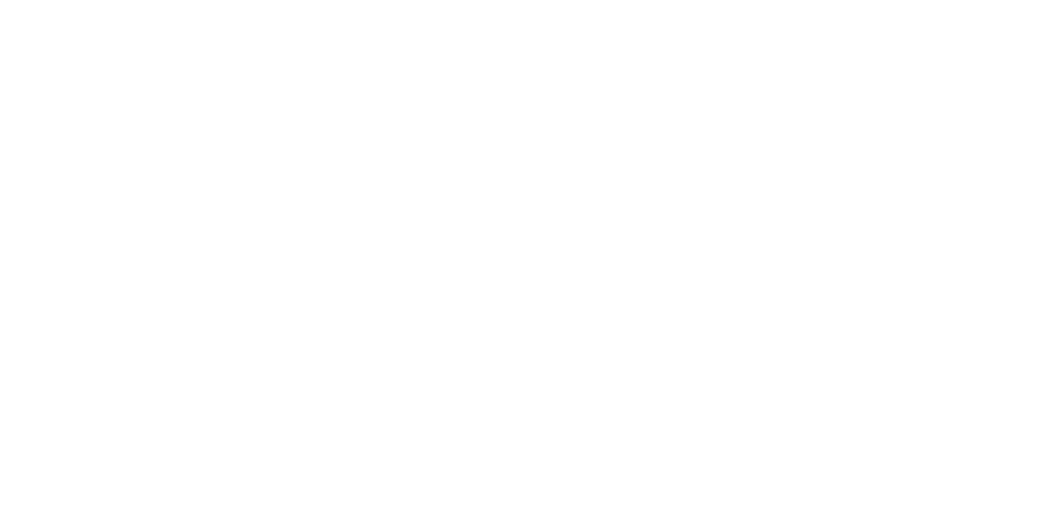
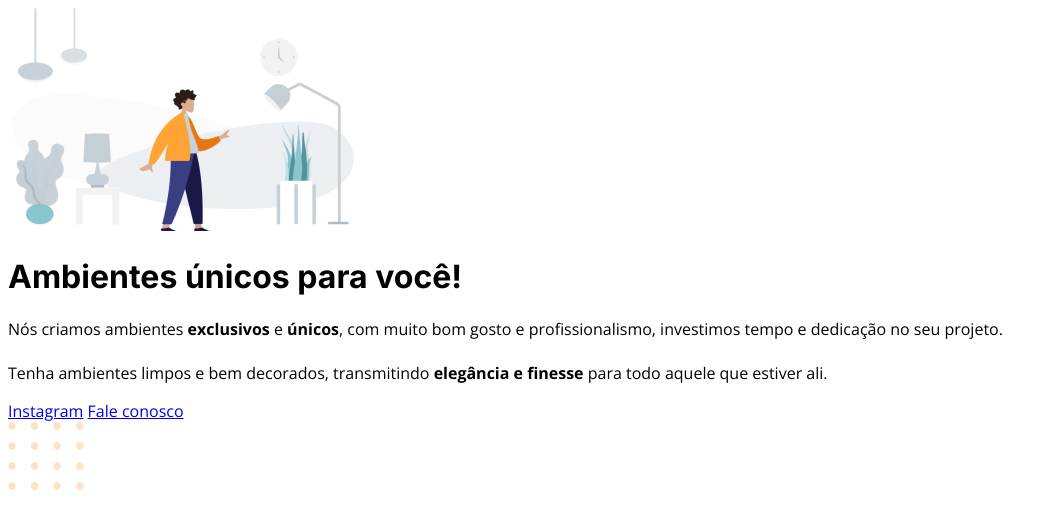
Before and after one commit to Ericodesenvolvedor/moveis-customizados, a plain HTML site: page index.html in a window 1280 px wide. Shown: the whole page, without its empty margins (0-1057 px from the left). Drawn offline with nearby package versions, Linux system fonts and the light colour scheme.

Commit message:
feat: Estrutura html + fontes externas.

```diff
--- a/index.html
+++ b/index.html
@@ -1,11 +1,48 @@
 <!DOCTYPE html>
 <html lang="pt-br">
+
 <head>
-    <meta charset="UTF-8">
-    <meta name="viewport" content="width=device-width, initial-scale=1.0">
+    <meta charset="UTF-8" />
+    <meta name="viewport" content="width=device-width, initial-scale=1.0" />
     <title>Móveis customizados</title>
+
+    <link rel="preconnect" href="https://fonts.googleapis.com" />
+    <link rel="preconnect" href="https://fonts.gstatic.com" crossorigin />
+    <link
+        href="https://fonts.googleapis.com/css2?family=Inter:wght@400;700&family=Open+Sans:wght@400;700&display=swap"
+        rel="stylesheet"
+    />
+    <link rel="stylesheet" href="./style.css" />
 </head>
+
 <body>
+    <div id="hero">
+        <img src="./images/person-in-room.jpg"
+            alt="Desenho de uma pessoa vestindo uma camisa amarela em uma sala com Móveis" />
+        <h1>Ambientes <span class="color">únicos</span> para você!</h1>
+        <p>
+            Nós criamos ambientes <strong>exclusivos</strong> e
+            <strong>únicos</strong>, com muito bom gosto e profissionalismo,
+            investimos tempo e
+            <span class="color">dedicação no seu projeto.</span>
 
+            <br />
+            <br />
+
+            Tenha <span class="color">ambientes limpos</span> e bem decorados,
+            transmitindo
+            <strong>elegância e finesse</strong>
+            para todo aquele que estiver ali.
+        </p>
+    </div>
+
+    <div id="footer">
+        <div id="line"></div>
+        <a target="_blank" href="https://instagram.com/moveisparavoce">Instagram</a>
+        <a href="mailto:contato@moveisparavoce.com">Fale conosco</a>
+    </div>
+
+    <img id="balls" src="images/balls-decoration.svg" alt="Bolinhas alaranjadas no canto inferior direito da tela" />
 </body>
+
 </html>
--- /dev/null
+++ b/style.css
@@ -0,0 +1,7 @@
+body {
+    font-family: 'Open Sans', sans-serif;
+}
+
+h1 {
+    font-family: 'Inter', sans-serif;
+}
```
Also changed, not shown: images/balls-decoration.svg (added), images/person-in-room.jpg (added).
